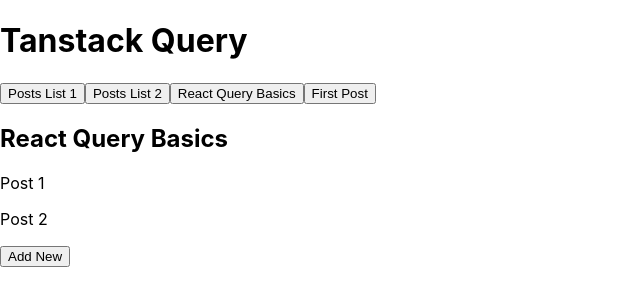
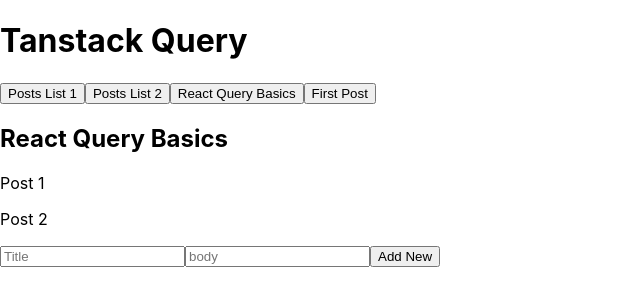
Before and after one commit to MillyMillyL/reactquerypractice, a React (Create React App) app: page / in a window 1280 px wide. Both pictures are taken after a click on the button "React Query Basics". Shown: the top 306 px of the page, without its empty margins (0-640 px from the left). Built offline with nearby package versions, Linux system fonts and the light colour scheme.

Commit message:
work on pagination

```diff
--- /dev/null
+++ b/src/AddPost.jsx
@@ -0,0 +1,54 @@
+import { useMutation, useQueryClient } from "@tanstack/react-query";
+import { addPost } from "./api";
+import { useRef } from "react";
+import Post from "./Post";
+
+function AddPost({ setCurrentPage }) {
+  const titleRef = useRef();
+  const bodyRef = useRef();
+
+  const queryClient = useQueryClient();
+  const newPostMutation = useMutation({
+    mutationFn: addPost,
+    onSuccess: (data, variables, context) => {
+      console.log(context);
+      queryClient.invalidateQueries(["posts"], { exact: true });
+      console.log(data);
+      setCurrentPage(<Post id={data.id} />);
+      queryClient.setQueryData(["posts", data.id], data);
+    },
+    onError: (error, variables, context) => {},
+    onSettled: (data, error, variables, context) => {},
+    onMutate: (variables) => {
+      return { hi: "Bye" };
+    },
+  });
+
+  // Any time you do a mutation, you're almost always going to want to invalidate any query related to that mutation because you're obviously changing the data of that query
+  //   context is something you can save and store across all of your different mutates
+  //   variables are the same variables we pass to the mutation function
+  //   onMutate: this is where you setup the context. It is called before the mutate function was called
+
+  function handleSubmit(e) {
+    e.preventDefault();
+    newPostMutation.mutate({
+      title: titleRef.current.value,
+      body: bodyRef.current.value,
+    });
+    titleRef.current.value = "";
+    bodyRef.current.value = "";
+  }
+  return (
+    <div>
+      <form onSubmit={handleSubmit}>
+        <input type="text" placeholder="Title" ref={titleRef} />
+        <input type="text" placeholder="body" ref={bodyRef} />
+        <button disabled={newPostMutation.isPending}>
+          {newPostMutation.isPending ? "Loading" : "Add New"}
+        </button>
+      </form>
+    </div>
+  );
+}
+
+export default AddPost;
--- a/src/App.js
+++ b/src/App.js
@@ -17,7 +17,11 @@
         <button onClick={() => setCurrentPage(<PostsList2 />)}>
           Posts List 2
         </button>
-        <button onClick={() => setCurrentPage(<QueryBasics />)}>
+        <button
+          onClick={() =>
+            setCurrentPage(<QueryBasics setCurrentPage={setCurrentPage} />)
+          }
+        >
           React Query Basics
         </button>
         <button onClick={() => setCurrentPage(<Post id={1} />)}>
--- /dev/null
+++ b/src/PostListPaginated.jsx
@@ -0,0 +1,5 @@
+function PostListPaginated() {
+  return <div></div>;
+}
+
+export default PostListPaginated;
--- a/src/PostsList1.jsx
+++ b/src/PostsList1.jsx
@@ -7,8 +7,6 @@
     queryFn: getPosts,
     // refetchInterval: 1000,
   });
-
-  console.log(postsQuery.status);
 
   if (postsQuery.status === "pending") return <h1>Loading...</h1>;
   if (postsQuery.status === "error")
--- a/src/QueryBasics.jsx
+++ b/src/QueryBasics.jsx
@@ -1,10 +1,9 @@
-import { useQuery, useMutation, useQueryClient } from "@tanstack/react-query";
+import { useQuery } from "@tanstack/react-query";
 import { getPosts } from "./api";
-import { addPost } from "./api";
 
-function QueryBasics() {
-  const queryClient = useQueryClient();
+import AddPost from "./AddPost";
 
+function QueryBasics({ setCurrentPage }) {
   const postsQuery = useQuery({
     queryKey: ["posts"],
     queryFn: getPosts,
@@ -21,13 +20,6 @@
 
   const { isLoading, data: posts, error } = postsQuery;
 
-  const newPostMutation = useMutation({
-    mutationFn: addPost,
-    onSuccess: () => {
-      queryClient.invalidateQueries("posts");
-    },
-  });
-
   if (isLoading) {
     return <h1>Loading</h1>;
   }
@@ -41,12 +33,7 @@
       {posts.map((post) => (
         <p key={post.id}>{post.title}</p>
       ))}
-      <button
-        disabled={newPostMutation.isPending}
-        onClick={() => newPostMutation.mutate("new")}
-      >
-        Add New
-      </button>
+      <AddPost setCurrentPage={setCurrentPage} />
     </div>
   );
 }
--- a/src/api.js
+++ b/src/api.js
@@ -14,8 +14,12 @@
   return posts;
 }
 
-export async function addPost(title) {
-  wait(1000).then(() => POSTS.push({ id: crypto.randomUUID(), title }));
+export async function addPost({ title, body }) {
+  const newPost = { id: crypto.randomUUID(), title, body, userId: "abcdefg" };
+
+  wait(1000).then(() => POSTS.push(newPost));
+
+  return newPost;
 }
 
 export async function getPost(id) {
```
